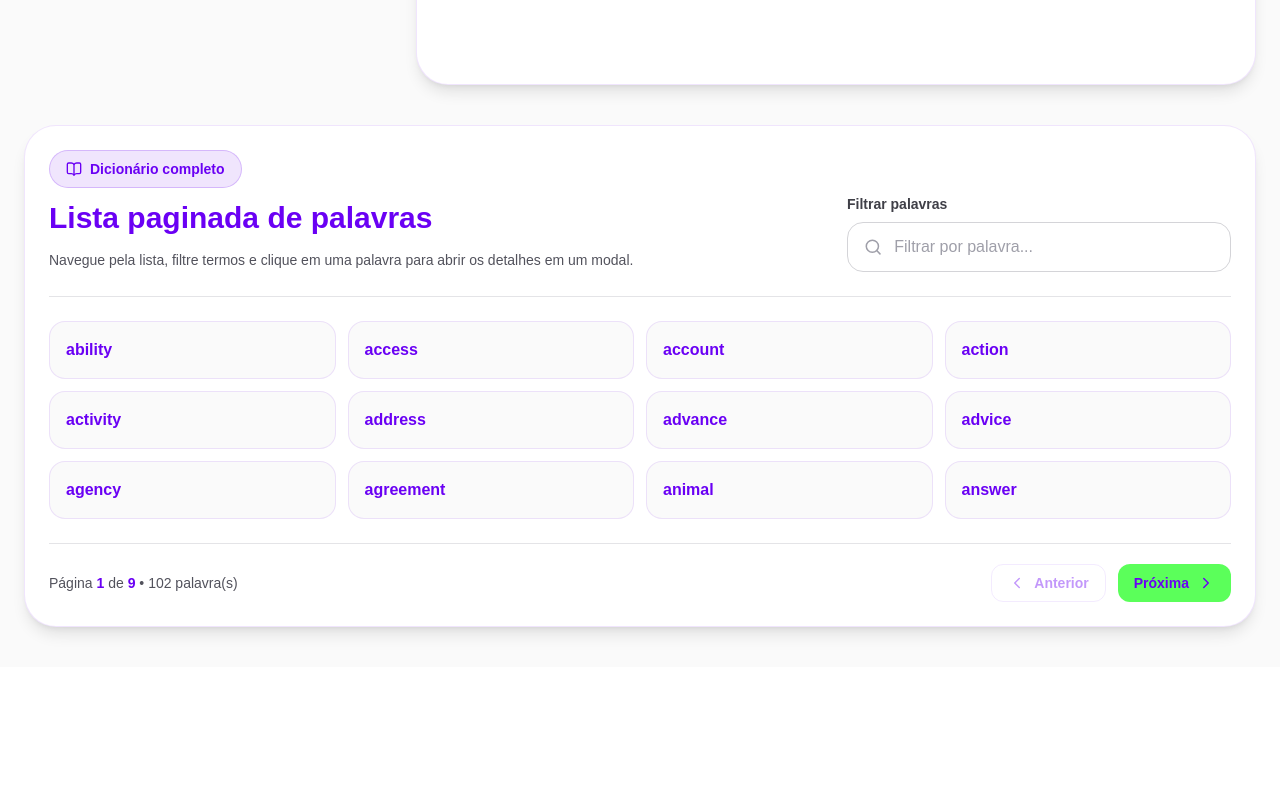
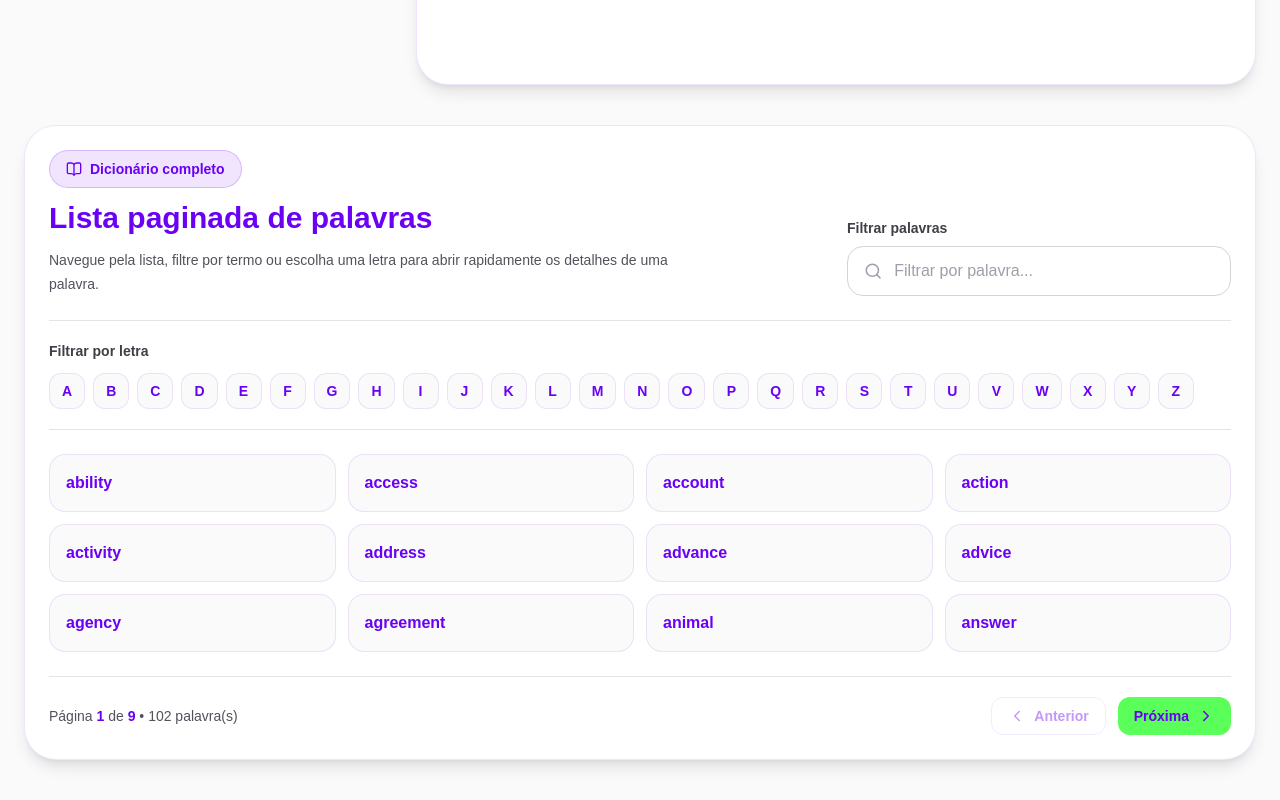
Before and after one commit to reloadfloraenergia/TechTests, a Next.js app in the folder flora-dictionary/: page /dictionary in a window 1280 px wide. Shown: the part 706-1506 px from the top of the page. Before the commit the page ends 1373 px from the top, so only its background shows below. Built offline with nearby package versions, Linux system fonts and the light colour scheme; sample sign-in values are in the browser's storage.

Commit message:
feat: add filtros com alfabeto no dicionario completo

```diff
--- a/flora-dictionary/app/login/page.tsx
+++ b/flora-dictionary/app/login/page.tsx
@@ -4,7 +4,6 @@ import { AuthPageLayout } from "@/components/layout/auth-page-layout";
 export default function LoginPage() {
   return (
     <AuthPageLayout
-      badge="Acesse sua conta"
       title="Continue sua jornada de aprendizado."
       description="Entre para consultar palavras, revisar seu histórico e manter sua lista de favoritos sempre organizada."
       cardTitle="Login"
--- a/flora-dictionary/components/word/complete-dictionary.tsx
+++ b/flora-dictionary/components/word/complete-dictionary.tsx
@@ -1,15 +1,25 @@
 "use client";
 
 import { useEffect, useState } from "react";
-import { BookOpen, ChevronLeft, ChevronRight, Loader2, Search } from "lucide-react";
+import {
+  BookOpen,
+  ChevronLeft,
+  ChevronRight,
+  Loader2,
+  Search,
+  X,
+} from "lucide-react";
 import { useDebounce } from "@/hooks/use-debounce";
 import { getPaginatedWords } from "@/services/words-service";
 import { WordDetailsModal } from "@/components/word/word-details-modal";
 
 const ITEMS_PER_PAGE = 12;
 
+const ALPHABET = "abcdefghijklmnopqrstuvwxyz".split("");
+
 export function CompleteDictionary() {
   const [searchTerm, setSearchTerm] = useState("");
+  const [selectedLetter, setSelectedLetter] = useState("");
   const [words, setWords] = useState<string[]>([]);
   const [currentPage, setCurrentPage] = useState(1);
   const [totalItems, setTotalItems] = useState(0);
@@ -32,6 +42,7 @@ export function CompleteDictionary() {
           page: currentPage,
           limit: ITEMS_PER_PAGE,
           search: debouncedSearchTerm,
+          startsWith: selectedLetter,
         });
 
         if (!isCurrentRequest) {
@@ -66,10 +77,28 @@ export function CompleteDictionary() {
     return () => {
       isCurrentRequest = false;
     };
-  }, [currentPage, debouncedSearchTerm]);
+  }, [currentPage, debouncedSearchTerm, selectedLetter]);
 
   function handleSearchChange(event: React.ChangeEvent<HTMLInputElement>) {
     setSearchTerm(event.target.value);
+    setCurrentPage(1);
+  }
+
+  function handleClearSearch() {
+    setSearchTerm("");
+    setCurrentPage(1);
+  }
+
+  function handleSelectLetter(letter: string) {
+    setSelectedLetter((currentLetter) =>
+      currentLetter === letter ? "" : letter
+    );
+    setCurrentPage(1);
+  }
+
+  function handleClearFilters() {
+    setSearchTerm("");
+    setSelectedLetter("");
     setCurrentPage(1);
   }
 
@@ -80,6 +109,8 @@ export function CompleteDictionary() {
   function handleNextPage() {
     setCurrentPage((page) => Math.min(totalPages, page + 1));
   }
+
+  const hasActiveFilters = !!searchTerm || !!selectedLetter;
 
   return (
     <section className="mt-10 rounded-[2rem] border border-[#6A00F4]/10 bg-white p-6 shadow-lg dark:border-white/10 dark:bg-[#1F0A3D]">
@@ -95,8 +126,8 @@ export function CompleteDictionary() {
           </h2>
 
           <p className="mt-3 max-w-2xl text-sm leading-6 text-zinc-600 dark:text-zinc-300">
-            Navegue pela lista, filtre termos e clique em uma palavra para abrir
-            os detalhes em um modal.
+            Navegue pela lista, filtre por termo ou escolha uma letra para abrir
+            rapidamente os detalhes de uma palavra.
           </p>
         </div>
 
@@ -119,7 +150,60 @@ export function CompleteDictionary() {
               placeholder="Filtrar por palavra..."
               className="w-full bg-transparent text-zinc-950 outline-none placeholder:text-zinc-400 dark:text-white"
             />
+
+            {!!searchTerm && (
+              <button
+                type="button"
+                onClick={handleClearSearch}
+                className="flex h-7 w-7 shrink-0 items-center justify-center rounded-full text-zinc-400 transition hover:bg-zinc-100 hover:text-[#6A00F4] dark:hover:bg-white/10 dark:hover:text-[#5BFF5A]"
+                aria-label="Limpar filtro de palavra"
+                title="Limpar filtro"
+              >
+                <X size={17} aria-hidden="true" />
+              </button>
+            )}
           </div>
+        </div>
+      </div>
+
+      <div className="mt-5 border-b border-zinc-200 pb-5 dark:border-white/10">
+        <div className="mb-3 flex flex-col gap-2 sm:flex-row sm:items-center sm:justify-between">
+          <p className="text-sm font-bold text-zinc-700 dark:text-zinc-200">
+            Filtrar por letra
+          </p>
+
+          {hasActiveFilters && (
+            <button
+              type="button"
+              onClick={handleClearFilters}
+              className="text-left text-xs font-bold text-zinc-500 transition hover:text-[#6A00F4] dark:text-zinc-400 dark:hover:text-[#5BFF5A] sm:text-right"
+            >
+              Limpar filtros
+            </button>
+          )}
+        </div>
+
+        <div className="flex flex-wrap gap-2">
+          {ALPHABET.map((letter) => {
+            const isSelected = selectedLetter === letter;
+
+            return (
+              <button
+                key={letter}
+                type="button"
+                onClick={() => handleSelectLetter(letter)}
+                className={`flex h-9 min-w-9 items-center justify-center rounded-xl px-3 text-sm font-black uppercase transition ${
+                  isSelected
+                    ? "bg-[#6A00F4] text-white dark:bg-[#5BFF5A] dark:text-[#6A00F4]"
+                    : "border border-[#6A00F4]/10 bg-zinc-50 text-[#6A00F4] hover:bg-[#6A00F4] hover:text-white dark:border-white/10 dark:bg-[#13002E] dark:text-[#5BFF5A] dark:hover:bg-[#5BFF5A] dark:hover:text-[#6A00F4]"
+                }`}
+                aria-pressed={isSelected}
+                aria-label={`Filtrar palavras pela letra ${letter.toUpperCase()}`}
+              >
+                {letter}
+              </button>
+            );
+          })}
         </div>
       </div>
 
@@ -156,7 +240,7 @@ export function CompleteDictionary() {
           </p>
 
           <p className="mt-2 max-w-md text-sm leading-6 text-zinc-500 dark:text-zinc-400">
-            Tente buscar por outro termo ou limpe o filtro.
+            Tente buscar por outro termo ou limpe os filtros.
           </p>
         </div>
       )}
@@ -188,6 +272,15 @@ export function CompleteDictionary() {
                 {totalPages}
               </span>{" "}
               • {totalItems} palavra(s)
+              {selectedLetter && (
+                <>
+                  {" "}
+                  com a letra{" "}
+                  <span className="font-black uppercase text-[#6A00F4] dark:text-[#5BFF5A]">
+                    {selectedLetter}
+                  </span>
+                </>
+              )}
             </p>
 
             <div className="flex gap-3">
--- a/flora-dictionary/services/words-service.ts
+++ b/flora-dictionary/services/words-service.ts
@@ -4,6 +4,7 @@ type GetPaginatedWordsParams = {
   page?: number;
   limit?: number;
   search?: string;
+  startsWith?: string;
 };
 
 export type PaginatedWordsResponse = {
@@ -22,15 +23,23 @@ export async function getPaginatedWords({
   page = 1,
   limit = 12,
   search = "",
+  startsWith = "",
 }: GetPaginatedWordsParams): Promise<PaginatedWordsResponse> {
   const cleanSearch = normalizeWord(search);
+  const cleanStartsWith = normalizeWord(startsWith);
 
   const filteredWords = WORDS.filter((word) => {
-    if (!cleanSearch) {
-      return true;
-    }
+    const normalizedWord = word.toLowerCase();
 
-    return word.toLowerCase().includes(cleanSearch);
+    const matchesSearch = cleanSearch
+      ? normalizedWord.includes(cleanSearch)
+      : true;
+
+    const matchesInitialLetter = cleanStartsWith
+      ? normalizedWord.startsWith(cleanStartsWith)
+      : true;
+
+    return matchesSearch && matchesInitialLetter;
   });
 
   const totalItems = filteredWords.length;
```
